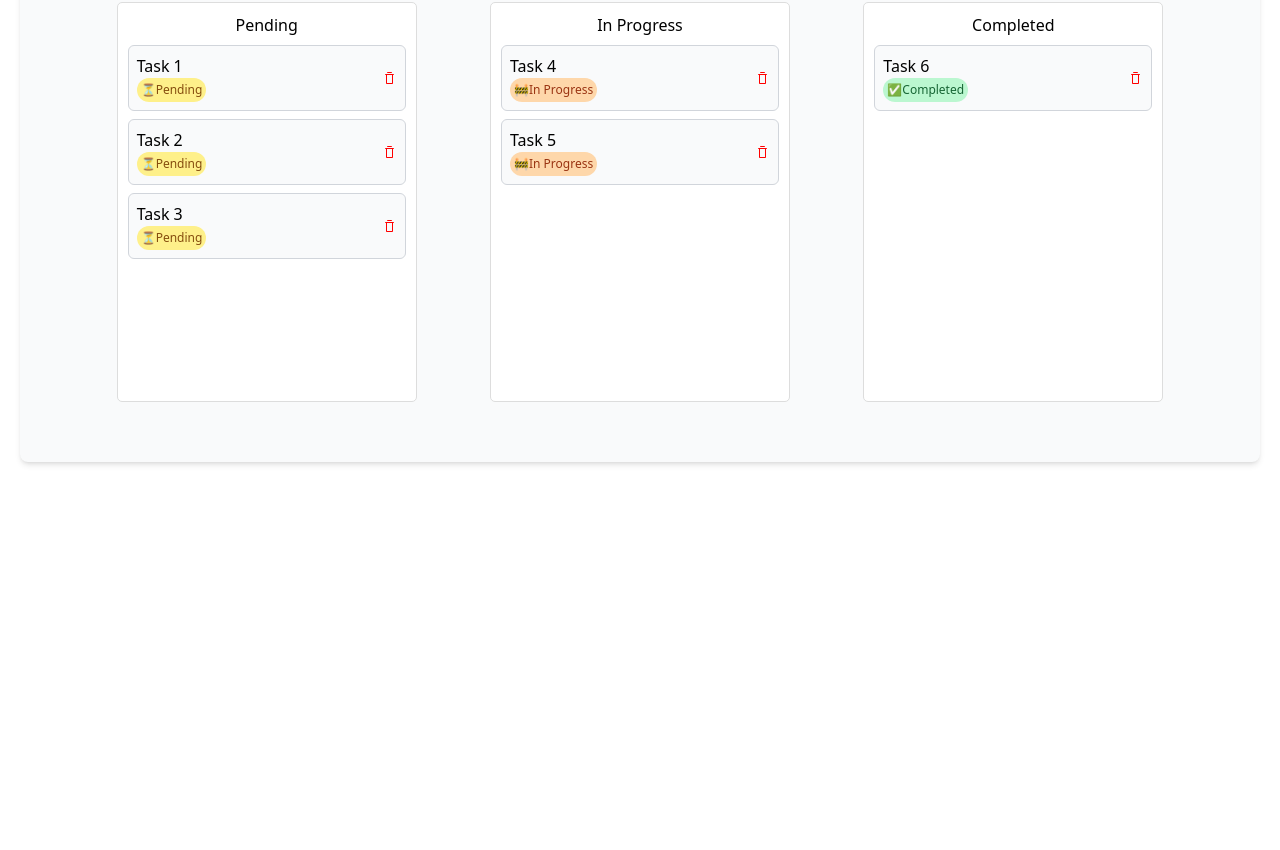
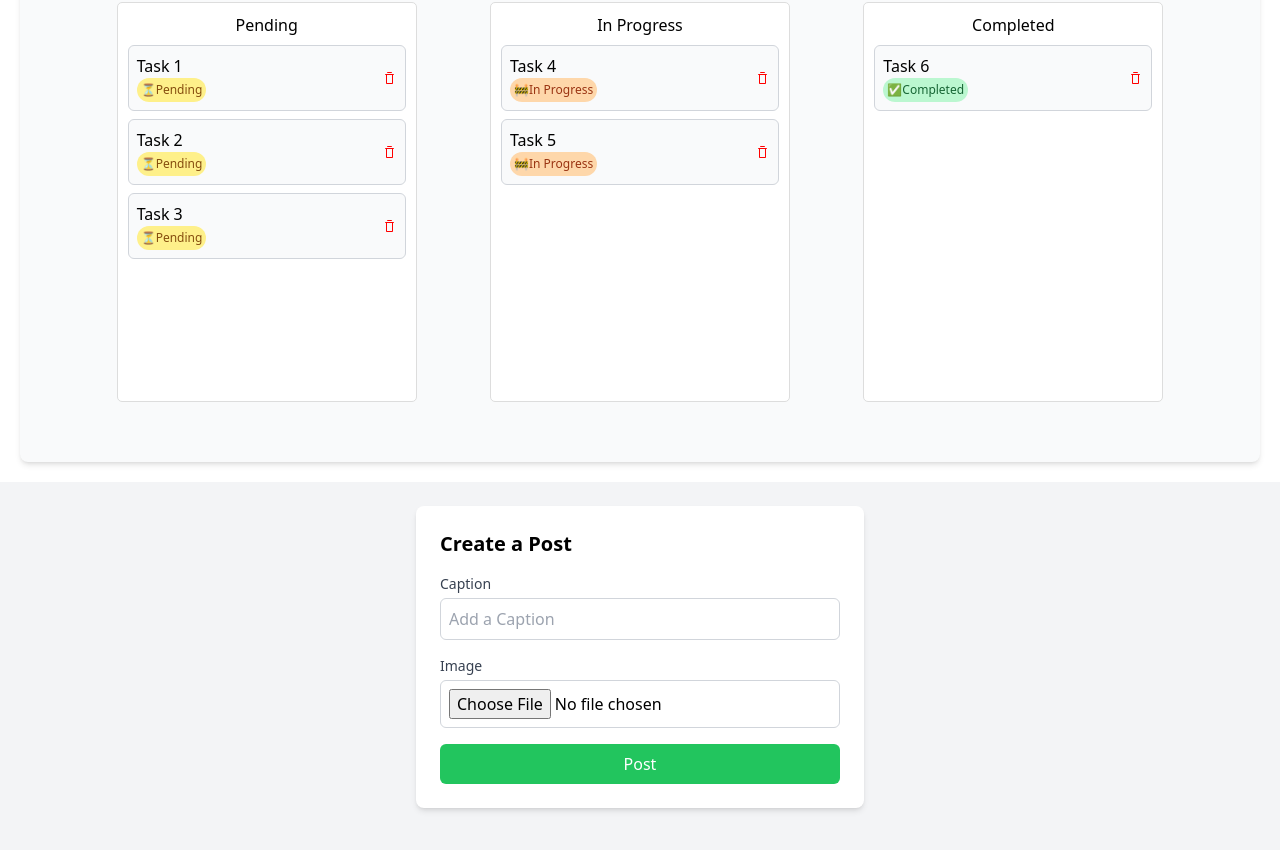
Before and after one commit to DheelaPyjama/affworld-assignment, a React (Vite) app in the folder frontend/: page / in a window 1280 px wide. Shown: the part 1678-2528 px from the top of the page. Before the commit the page ends 2160 px from the top, so only its background shows below. Built offline with nearby package versions, Linux system fonts and the light colour scheme.

Commit message:
feed updates

```diff
--- a/frontend/src/App.jsx
+++ b/frontend/src/App.jsx
@@ -1,11 +1,17 @@
-import { useState } from "react";
-import Login from "./pages/Login";
-import Register from "./pages/Register";
-import Board from "./components/Board";
-import BoardProvider from "./contexts/BoardContext";
+import { useState } from 'react'
+import Login from './pages/Login'
+import Register from './pages/Register'
+import Board from './components/Board'
+import BoardProvider from './contexts/BoardContext'
+import Post from './components/Post'
+import Feed from './components/Feed'
 
 function App() {
-  const [count, setCount] = useState(0);
+  const [posts, setPosts] = useState([])
+
+  const handleSubmit = (newPost) => {
+    setPosts((prev) => [...prev, newPost])
+  }
 
   return (
     <>
@@ -14,8 +20,14 @@ function App() {
       <BoardProvider>
         <Board />
       </BoardProvider>
+      <div className='min-h-screen bg-gray-100 p-6'>
+        <div className='max-w-md mx-auto'>
+          <Post onSubmit={handleSubmit} />
+          <Feed posts={posts} />
+        </div>
+      </div>
     </>
-  );
+  )
 }
 
-export default App;
+export default App
--- a/frontend/src/components/Feed.jsx
+++ b/frontend/src/components/Feed.jsx
@@ -12,3 +12,5 @@ const Feed = ({ posts }) => {
     </div>
   )
 }
+
+export default Feed
```
